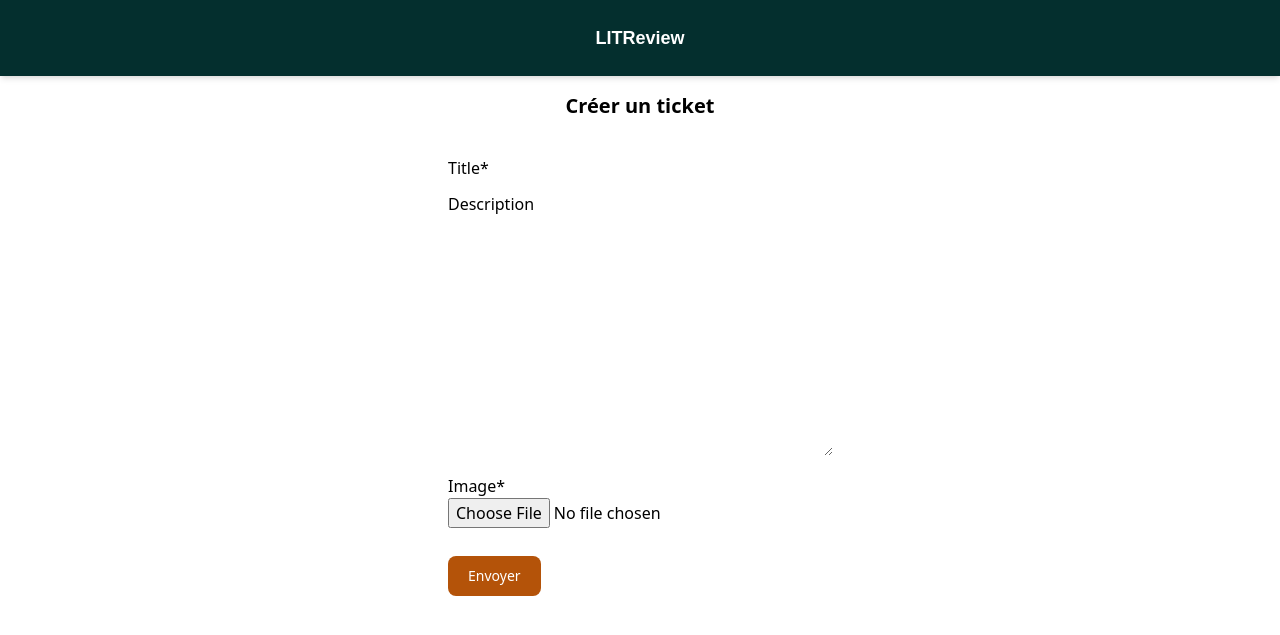
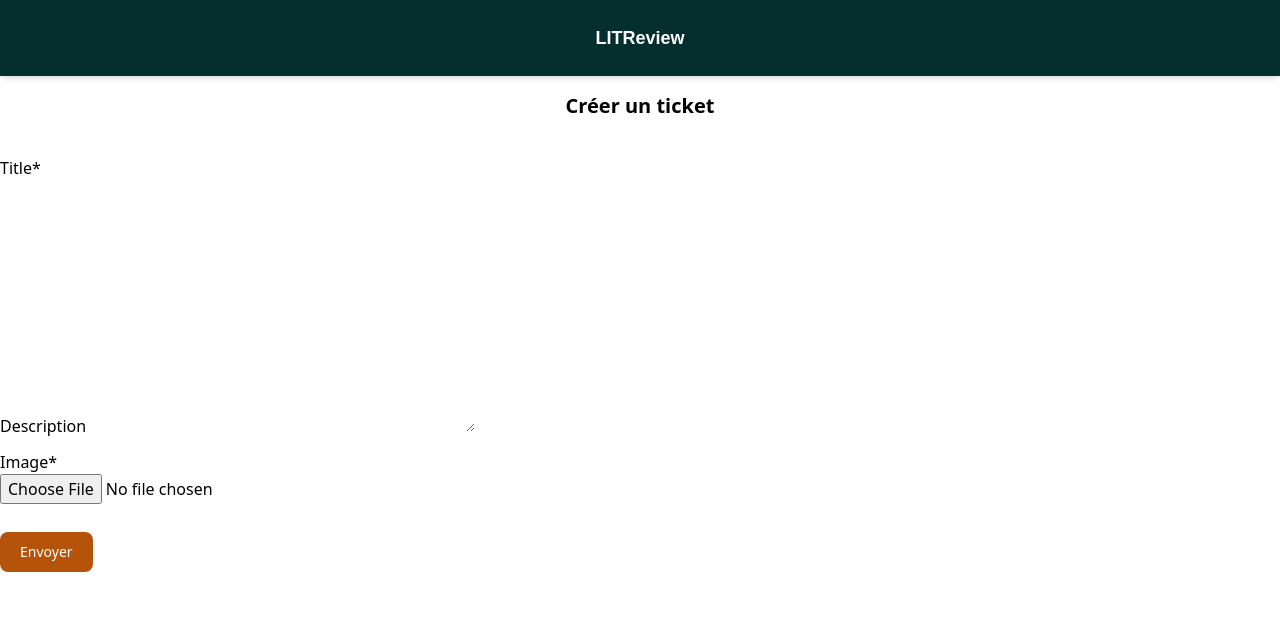
Before and after one commit to kimg9/litrevu, a Django app: page /tickets/ in a window 1280 px wide. Shown: the top 635 px of the page. Run offline with Django 5.2, Linux system fonts and the light colour scheme; some libraries are stand-ins or nearby versions.

Commit message:
fixing some css issues

```diff
--- a/templates/base.html
+++ b/templates/base.html
@@ -10,7 +10,7 @@
     {% tailwind_css %}
 </head>
 
-<body class="w-100 justify-center">
+<body class="w-full justify-center flex flex-col">
     <header class='flex shadow-md py-4 px-4 bg-teal-950 font-[sans-serif] min-h-[70px] relative z-50'>
         {% if user.is_authenticated %}
         <div class='flex flex-wrap items-center justify-between gap-5 w-full'>
@@ -33,7 +33,11 @@
         </div>
         {% endif %}
     </header>
-    {% block content %}{% endblock content %}
+    <div class="w-full justify-center flex flex-col items-center mb-8">
+    <div class="w-[800px] w-full">
+        {% block content %}{% endblock content %}
+    </div>
+</div>
 
 </body>
 
--- a/templates/blog/ticket.html
+++ b/templates/blog/ticket.html
@@ -4,7 +4,7 @@
 
 <div class="flex flex-col gap-5 justify-center items-center w-full">
     <h2 class="text-xl font-bold my-4">Créer un ticket</h2>
-    <form enctype="multipart/form-data" method="post" class="w-96">
+    <form enctype="multipart/form-data" method="post" class="w-full">
         {{ form|crispy }}
         {% csrf_token %}
         <button type="submit" class="mt-4 text-white bg-amber-700 rounded-lg text-sm px-5 py-2.5 hover:bg-gray-900">
@@ -14,7 +14,7 @@
         <p class="mt-4 text-sm italic">{{ message }}</p>
         {% endif %}
     </form>
-
 </div>
+<div></div>
 
 {% endblock content %}
```
